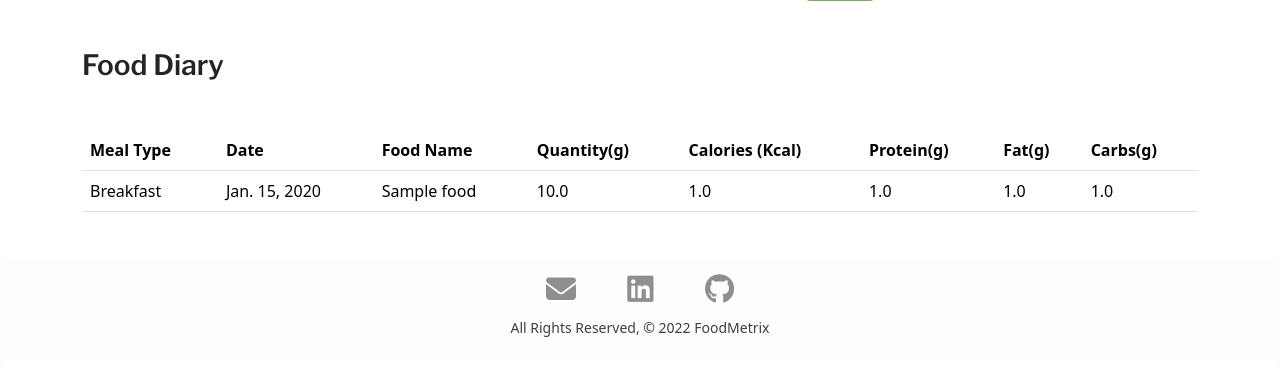
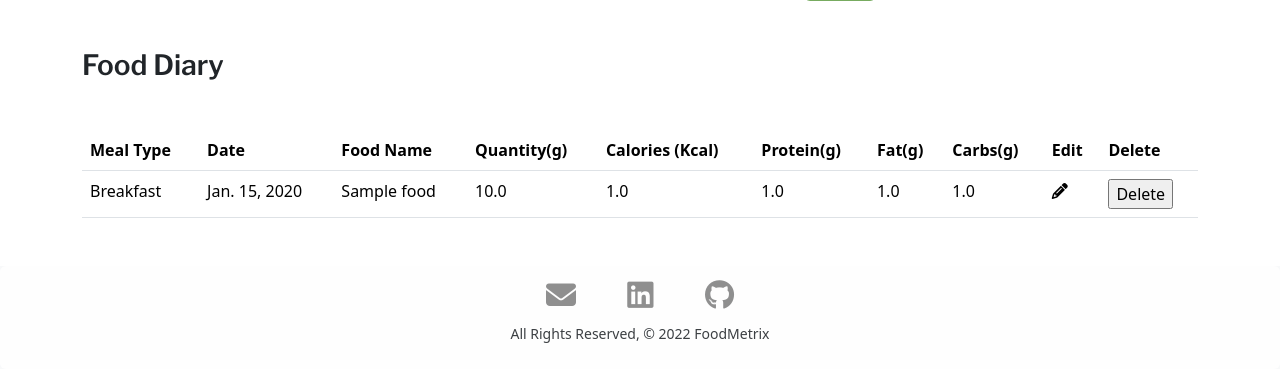
Before and after one commit to TBertazoli/foodmacros, a Django app: page /account/tracker in a window 1280 px wide. Shown: the part 1073-1442 px from the top of the page. Before the commit the page ends 1410 px from the top, so only its background shows below. Run offline with Django 5.2, Linux system fonts and the light colour scheme; tables that the repository leaves empty hold one stand-in row (values such as "Sample post"); some libraries are stand-ins or nearby versions.

Commit message:
delete food added

```diff
--- a/main_app/templates/account/tracker.html
+++ b/main_app/templates/account/tracker.html
@@ -75,6 +75,8 @@
         <th>Protein(g)</th>
         <th>Fat(g)</th>
         <th>Carbs(g)</th>
+        <th>Edit</th>
+        <th>Delete</th>
       </tr>
     </thead>
     <tbody>
@@ -88,6 +90,16 @@
         <td>{{food.protein}}</td>
         <td>{{food.fat}}</td>
         <td>{{food.carbs}}</td>
+        <td>
+          <a><i class="fa-solid fa-pencil"></i></a>
+        </td>
+
+        <td>
+          <form action="{% url 'food_delete' food.id %}" method="POST">
+            {% csrf_token%}
+            <input type="submit" name="pk" value="Delete" />
+          </form>
+        </td>
       </tr>
     </tbody>
     {% endfor %}
--- a/main_app/urls.py
+++ b/main_app/urls.py
@@ -9,4 +9,6 @@ urlpatterns = [
     path('account/tracker', views.tracker, name='tracker'),
     path('account/tracker/food', views.search, name='search'),
     path('account/tracker/create', views.food_create, name='food_create'),
+    path('account/tracker/<int:pk>/delete/',
+         views.FoodDelete.as_view(), name='food_delete'),
 ]
--- a/main_app/views.py
+++ b/main_app/views.py
@@ -54,10 +54,21 @@ def search(request):
 def food_create(request):
     foods = Add_Food.objects.all()
     if request.method == 'POST':
-
         print(request.POST)
         form = AddFoodForm(request.POST)
         print('here', form.is_valid(), form.errors)
         if form.is_valid():
             form.save()
         return render(request, 'account/tracker.html', {'foods': foods})
+
+
+# def food_delete(request):
+#     foodID = Add_Food.objects.get(pk=id)
+#     foods = Add_Food.objects.all()
+#     if request.method == 'POST':
+#         foodID.delete()
+#     return render(request, 'account/tracker.html', {'foods': foods})
+
+class FoodDelete(DeleteView):
+    model = Add_Food
+    success_url = '/account/tracker'
```
Also changed, not shown: main_app/templates/account/index.html (+1 -6 lines).
